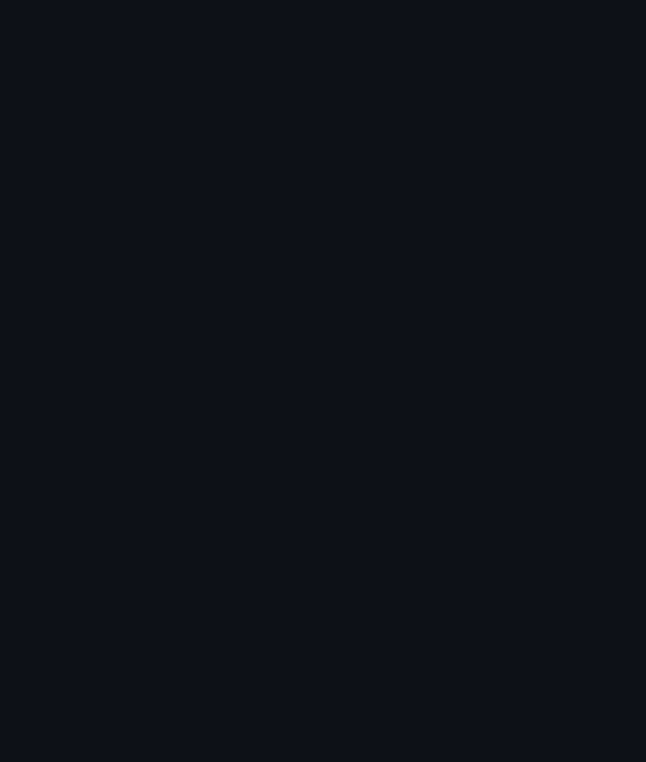
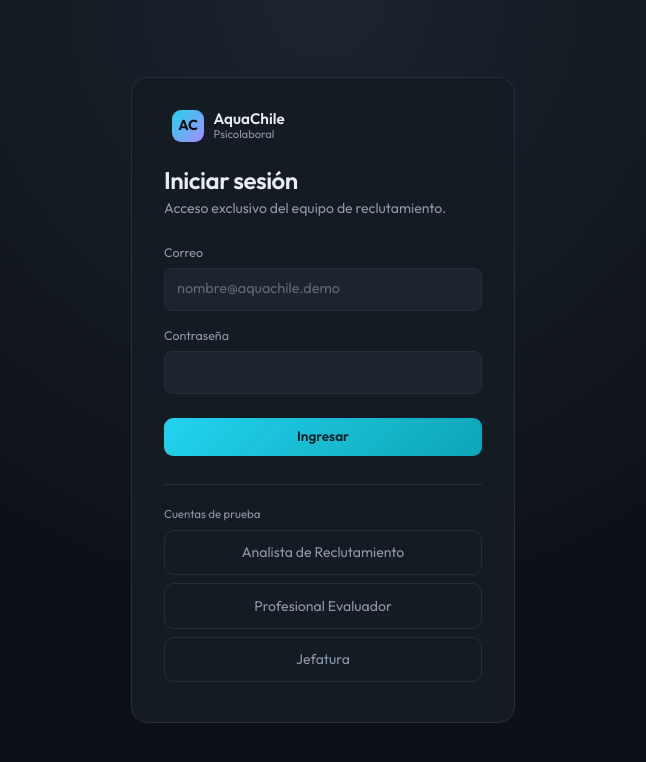
Before and after one commit to valeFSG/Proyecto-AquaChile, a React (Vite) app in the folder psicolab/: page /login in a window 1280 px wide. Before the commit this address had no page. Shown: the top 762 px of the page, without its empty margins (317-963 px from the left). Built offline with nearby package versions, Linux system fonts and the light colour scheme.

Commit message:
Login simulado con roles y permisos por accion (RF01)

```diff
--- a/psicolab/src/App.jsx
+++ b/psicolab/src/App.jsx
@@ -1,16 +1,33 @@
 import { Routes, Route } from 'react-router-dom'
 import LayoutPrincipal from './layouts/LayoutPrincipal'
+import RutaProtegida from './components/RutaProtegida'
+import Login from './pages/Login'
 import Dashboard from './pages/Dashboard'
 import Candidatos from './pages/Candidatos'
 import Solicitar from './pages/Solicitar'
+import { ACCIONES } from './lib/sesion'
 
 function App() {
   return (
     <Routes>
-      <Route element={<LayoutPrincipal />}>
+      <Route path="/login" element={<Login />} />
+      <Route
+        element={
+          <RutaProtegida>
+            <LayoutPrincipal />
+          </RutaProtegida>
+        }
+      >
         <Route path="/" element={<Dashboard />} />
         <Route path="/candidatos" element={<Candidatos />} />
-        <Route path="/solicitar" element={<Solicitar />} />
+        <Route
+          path="/solicitar"
+          element={
+            <RutaProtegida permiso={ACCIONES.CREAR_SOLICITUD}>
+              <Solicitar />
+            </RutaProtegida>
+          }
+        />
       </Route>
     </Routes>
   )
--- /dev/null
+++ b/psicolab/src/components/RutaProtegida.jsx
@@ -0,0 +1,13 @@
+import { Navigate } from 'react-router-dom'
+import { useSesion } from '../context/sesion'
+
+function RutaProtegida({ permiso, children }) {
+  const { usuario, puede } = useSesion()
+
+  if (!usuario) return <Navigate to="/login" replace />
+  if (permiso && !puede(permiso)) return <Navigate to="/" replace />
+
+  return children
+}
+
+export default RutaProtegida
--- /dev/null
+++ b/psicolab/src/context/SesionProvider.jsx
@@ -0,0 +1,41 @@
+import { useState } from 'react'
+import { SesionContext } from './sesion'
+import { autenticar, puede } from '../lib/sesion'
+
+const CLAVE = 'aquachile-sesion'
+
+function leerGuardada() {
+  try {
+    return JSON.parse(sessionStorage.getItem(CLAVE))
+  } catch {
+    return null
+  }
+}
+
+function SesionProvider({ children }) {
+  const [usuario, setUsuario] = useState(leerGuardada)
+
+  function iniciarSesion(correo, clave) {
+    const encontrado = autenticar(correo, clave)
+    if (!encontrado) return false
+    sessionStorage.setItem(CLAVE, JSON.stringify(encontrado))
+    setUsuario(encontrado)
+    return true
+  }
+
+  function cerrarSesion() {
+    sessionStorage.removeItem(CLAVE)
+    setUsuario(null)
+  }
+
+  const valor = {
+    usuario,
+    iniciarSesion,
+    cerrarSesion,
+    puede: (accion) => (usuario ? puede(usuario.rol, accion) : false),
+  }
+
+  return <SesionContext.Provider value={valor}>{children}</SesionContext.Provider>
+}
+
+export default SesionProvider
--- /dev/null
+++ b/psicolab/src/context/sesion.js
@@ -0,0 +1,7 @@
+import { createContext, useContext } from 'react'
+
+export const SesionContext = createContext(null)
+
+export function useSesion() {
+  return useContext(SesionContext)
+}
--- a/psicolab/src/index.css
+++ b/psicolab/src/index.css
@@ -378,3 +378,24 @@ body {
 .campo-input[type="date"] {
   color-scheme: dark;
 }
+
+/* Login */
+.login {
+  min-height: 100vh; display: flex; align-items: center; justify-content: center;
+  padding: 1.5rem; background: radial-gradient(circle at top, var(--panel-alto), var(--fondo) 60%);
+}
+.login-caja {
+  width: 100%; max-width: 24rem; background: var(--panel);
+  border: 1px solid var(--linea); border-radius: 16px; padding: 2rem;
+}
+.login-demo { margin-top: 1.75rem; padding-top: 1.25rem; border-top: 1px solid var(--linea); }
+.usuario-actual {
+  margin-top: auto; padding: .9rem .5rem 0; border-top: 1px solid var(--linea);
+  font-size: .8rem;
+}
+.usuario-actual small { display: block; color: var(--texto-sec); font-size: .72rem; }
+.btn-salir {
+  margin-top: .6rem; background: none; border: 1px solid var(--linea); border-radius: 8px;
+  color: var(--texto-sec); font-size: .75rem; padding: .3rem .7rem; transition: all .2s ease-in-out;
+}
+.btn-salir:hover { border-color: var(--rosa); color: var(--rosa); }
--- /dev/null
+++ b/psicolab/src/lib/sesion.js
@@ -0,0 +1,37 @@
+export const ROLES = {
+  ANALISTA: 'Analista de Reclutamiento',
+  EVALUADOR: 'Profesional Evaluador',
+  JEFATURA: 'Jefatura',
+}
+
+export const ACCIONES = {
+  CREAR_SOLICITUD: 'crearSolicitud',
+  EDITAR_DATOS: 'editarDatos',
+  MOVER_ETAPA: 'moverEtapa',
+  REGISTRAR_EVALUACION: 'registrarEvaluacion',
+}
+
+const PERMISOS = {
+  [ROLES.ANALISTA]: [ACCIONES.CREAR_SOLICITUD, ACCIONES.EDITAR_DATOS, ACCIONES.MOVER_ETAPA],
+  [ROLES.EVALUADOR]: [ACCIONES.MOVER_ETAPA, ACCIONES.REGISTRAR_EVALUACION],
+  [ROLES.JEFATURA]: [],
+}
+
+// Usuarios ficticios para el login simulado.
+export const USUARIOS = [
+  { correo: 'analista@aquachile.demo', clave: 'analista123', nombre: 'Camila Rojas', rol: ROLES.ANALISTA },
+  { correo: 'evaluador@aquachile.demo', clave: 'evaluador123', nombre: 'Paula Herrera', rol: ROLES.EVALUADOR },
+  { correo: 'jefatura@aquachile.demo', clave: 'jefatura123', nombre: 'Andrés Muñoz', rol: ROLES.JEFATURA },
+]
+
+export function autenticar(correo, clave) {
+  const usuario = USUARIOS.find(
+    (u) => u.correo === correo.trim().toLowerCase() && u.clave === clave,
+  )
+  if (!usuario) return null
+  return { correo: usuario.correo, nombre: usuario.nombre, rol: usuario.rol }
+}
+
+export function puede(rol, accion) {
+  return PERMISOS[rol]?.includes(accion) ?? false
+}
--- a/psicolab/src/main.jsx
+++ b/psicolab/src/main.jsx
@@ -4,11 +4,14 @@ import { BrowserRouter } from 'react-router-dom'
 import 'bootstrap/dist/css/bootstrap.min.css'
 import './index.css'
 import App from './App.jsx'
+import SesionProvider from './context/SesionProvider'
 
 createRoot(document.getElementById('root')).render(
   <StrictMode>
     <BrowserRouter>
-      <App />
+      <SesionProvider>
+        <App />
+      </SesionProvider>
     </BrowserRouter>
   </StrictMode>,
 )
--- a/psicolab/src/pages/Candidatos.jsx
+++ b/psicolab/src/pages/Candidatos.jsx
@@ -1,6 +1,8 @@
 import { useState, useEffect } from 'react'
 import { TIPOS, COLUMNAS } from '../data/solicitudes'
 import { obtenerSolicitudes, actualizarSolicitud } from '../lib/api'
+import { useSesion } from '../context/sesion'
+import { ACCIONES } from '../lib/sesion'
 
 const DESCARTADO = 'Descartado'
 const OPCIONES_ETAPA = [...COLUMNAS, DESCARTADO]
@@ -9,6 +11,8 @@ const ESTADOS = ['Activos', 'Descartados', 'Todos']
 const TIPO_FILTROS = ['Todos', TIPOS.EXTERNO, TIPOS.INTERNO]
 
 function Candidatos() {
+  const { puede } = useSesion()
+  const puedeMover = puede(ACCIONES.MOVER_ETAPA)
   const [solicitudes, setSolicitudes] = useState([])
   const [cargando, setCargando] = useState(true)
   const [error, setError] = useState(null)
@@ -154,6 +158,7 @@ function Candidatos() {
                     <select
                       className="select-etapa"
                       value={s.descartada ? DESCARTADO : s.etapa}
+                      disabled={!puedeMover}
                       onChange={(e) => cambiarEtapa(s.id, e.target.value)}
                     >
                       {OPCIONES_ETAPA.map((opcion) => (
--- a/psicolab/src/pages/Dashboard.jsx
+++ b/psicolab/src/pages/Dashboard.jsx
@@ -4,6 +4,8 @@ import {obtenerSolicitudes,actualizarSolicitud,actualizarCandidato,} from '../li
 import MetricaResumen from '../components/MetricaResumen'
 import ColumnaKanban from '../components/ColumnaKanban'
 import DetalleSolicitud from '../components/DetalleSolicitud'
+import { useSesion } from '../context/sesion'
+import { ACCIONES } from '../lib/sesion'
 
 const COLOR_COLUMNA = {
   [ETAPAS.RECIBIDA]: 'cian',
@@ -30,6 +32,7 @@ function areaConMasDemanda(solicitudes) {
 }
 
 function Dashboard() {
+  const { puede } = useSesion()
   const [solicitudes, setSolicitudes] = useState([])
   const [cargando, setCargando] = useState(true)
   const [error, setError] = useState(null)
@@ -102,6 +105,9 @@ function Dashboard() {
         onDescartar={descartar}
         onGuardarEvaluacion={guardarEvaluacion}
         onGuardarDatos={guardarDatos}
+        puedeEditar={puede(ACCIONES.EDITAR_DATOS)}
+        puedeMover={puede(ACCIONES.MOVER_ETAPA)}
+        puedeEvaluar={puede(ACCIONES.REGISTRAR_EVALUACION)}
       />
     )
   }
--- /dev/null
+++ b/psicolab/src/pages/Login.jsx
@@ -0,0 +1,83 @@
+import { useState } from 'react'
+import { Navigate, useNavigate } from 'react-router-dom'
+import { useSesion } from '../context/sesion'
+import { USUARIOS } from '../lib/sesion'
+
+function Login() {
+  const { usuario, iniciarSesion } = useSesion()
+  const navigate = useNavigate()
+  const [correo, setCorreo] = useState('')
+  const [clave, setClave] = useState('')
+  const [error, setError] = useState(null)
+
+  if (usuario) return <Navigate to="/" replace />
+
+  function enviar(evento) {
+    evento.preventDefault()
+    if (!correo.trim() || !clave) {
+      setError('Ingresa tu correo y contraseña.')
+      return
+    }
+    if (!iniciarSesion(correo, clave)) {
+      setError('Correo o contraseña incorrectos.')
+      return
+    }
+    navigate('/', { replace: true })
+  }
+
+  function usarDemo(demo) {
+    setCorreo(demo.correo)
+    setClave(demo.clave)
+    setError(null)
+  }
+
+  return (
+    <div className="login">
+      <form className="login-caja" onSubmit={enviar} noValidate>
+        <div className="logo mb-4">
+          <div className="logo-marca">AC</div>
+          <div className="logo-texto">
+            AquaChile
+            <small>Psicolaboral</small>
+          </div>
+        </div>
+
+        <h1 className="titulo mb-1">Iniciar sesión</h1>
+        <p className="subtitulo mb-4">Acceso exclusivo del equipo de reclutamiento.</p>
+
+        <label className="campo-label" htmlFor="correo">Correo</label>
+        <input
+          id="correo" type="email" className="campo-input mb-3"
+          value={correo} onChange={(e) => setCorreo(e.target.value)}
+          placeholder="nombre@aquachile.demo"
+        />
+
+        <label className="campo-label" htmlFor="clave">Contraseña</label>
+        <input
+          id="clave" type="password" className="campo-input"
+          value={clave} onChange={(e) => setClave(e.target.value)}
+        />
+
+        {error && <span className="campo-error d-block mt-2">{error}</span>}
+
+        <button type="submit" className="btn btn-nuevo w-100 mt-4">Ingresar</button>
+
+        <div className="login-demo">
+          <span className="dato-label d-block mb-2">Cuentas de prueba</span>
+          {USUARIOS.map((demo) => (
+            <button
+              key={demo.correo}
+              type="button"
+              className="tipo-btn w-100 mb-2"
+              onClick={() => usarDemo(demo)}
+            >
+              {demo.rol}
+            </button>
+          ))}
+        </div>
+      </form>
+    </div>
+  )
+}
+
+export default Login
```
Also changed, not shown: psicolab/src/components/BarraLateral.jsx (+17 -2 lines), psicolab/src/components/DetalleSolicitud.jsx (+11 -2 lines).
